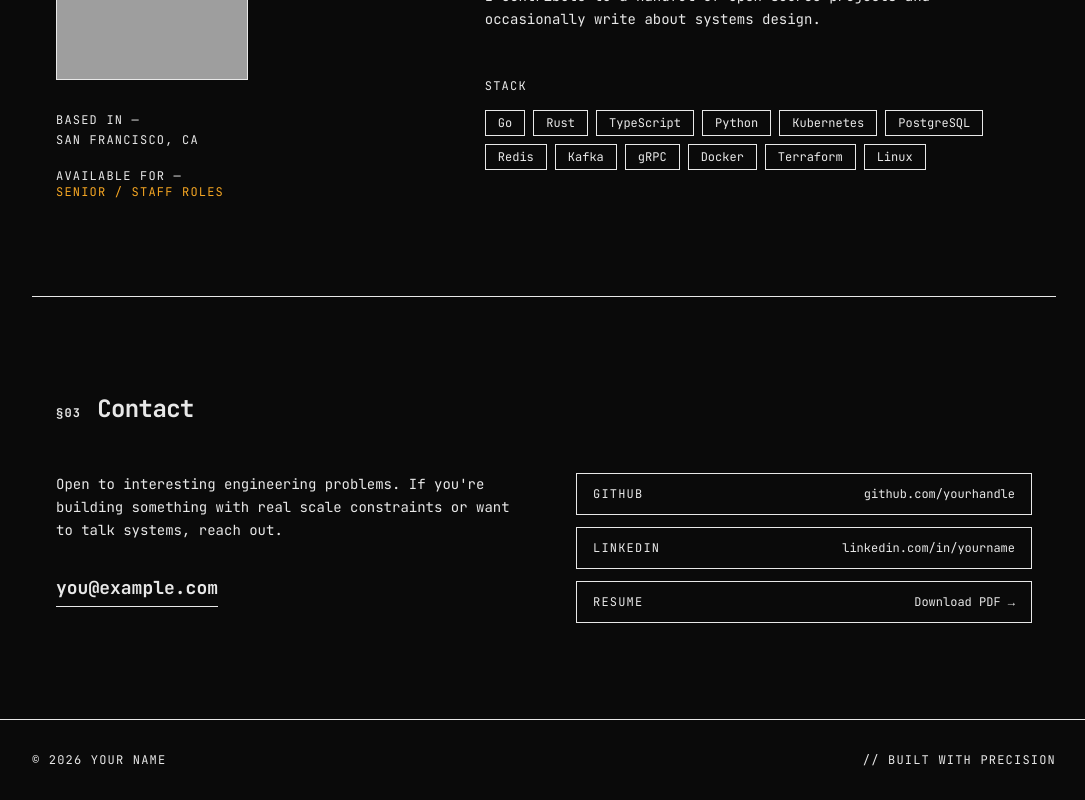
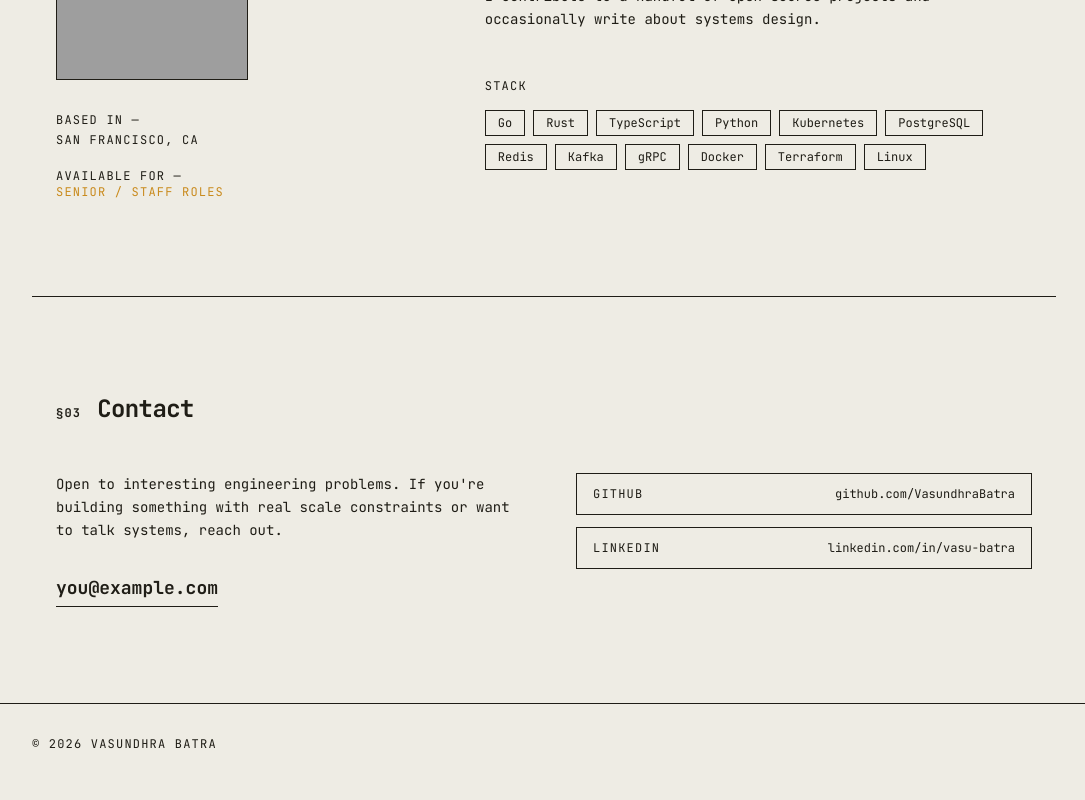
Before and after one commit to VasundhraBatra/VasundhraBatra.github.io, a React (Vite) app: page / in a window 1280 px wide. Shown: the part 1946-2746 px from the top of the page, without its empty margins (96-1181 px from the left). Built offline with nearby package versions, Linux system fonts and the light colour scheme; grey boxes are pictures that could not be loaded; the HTML template or start-up script is replaced by a standard one.

Commit message:
Changes_part1

```diff
--- a/src/App.tsx
+++ b/src/App.tsx
@@ -35,7 +35,7 @@ function Nav() {
     <nav className="fixed top-0 left-0 right-0 z-50 border-b border-[--color-border] bg-[--color-bg]/90 backdrop-blur">
       <div className="max-w-5xl mx-auto px-6 flex items-center justify-between h-14">
         <span className="text-[--color-accent] text-sm font-bold tracking-widest uppercase">
-          &#x2f;&#x2f;&nbsp;YN
+          VB
         </span>
         <div className="flex gap-8 text-xs text-[--color-dim] tracking-widest uppercase">
           {["work", "about", "contact"].map((s) => (
@@ -60,8 +60,8 @@ function Hero() {
         Software Engineer — Systems &amp; Infrastructure
       </div>
       <h1 className="text-[clamp(2.8rem,8vw,6rem)] font-bold leading-[0.9] tracking-tight text-[--color-text] mb-8">
-        Your<br />
-        <span className="text-[--color-accent]">Name.</span>
+        Vasundhra<br />
+        <span className="text-[--color-accent]">Batra.</span>
       </h1>
       <p className="max-w-xl text-[--color-dim] text-sm leading-relaxed mb-12">
         I build reliable, high-throughput systems at the intersection of
@@ -179,7 +179,7 @@ function About() {
           <div className="mb-8 relative w-48 h-48 border border-[--color-border]">
             <img
               src="/headshot.jpg"
-              alt="Your Name"
+              alt="Vasundhra Batra"
               className="w-full h-full object-cover grayscale hover:grayscale-0 transition-all duration-500"
               onError={(e) => {
                 (e.target as HTMLImageElement).style.display = "none";
@@ -279,13 +279,14 @@ function Contact() {
 
         <div className="flex flex-col gap-3">
           {[
-            ["GitHub", "github.com/yourhandle"],
-            ["LinkedIn", "linkedin.com/in/yourname"],
-            ["Resume", "Download PDF →"],
-          ].map(([label, val]) => (
+            ["GitHub", "github.com/VasundhraBatra", "https://github.com/VasundhraBatra?tab=repositories"],
+            ["LinkedIn", "linkedin.com/in/vasu-batra", "https://www.linkedin.com/in/vasu-batra/"],
+          ].map(([label, val, url]) => (
             <a
               key={label}
-              href="#"
+              href={url}
+              target="_blank"
+              rel="noopener noreferrer"
               className="group flex items-center justify-between border border-[--color-border] px-4 py-3 hover:border-[--color-accent] transition-colors duration-150"
             >
               <span className="text-xs uppercase tracking-widest text-[--color-muted] group-hover:text-[--color-accent]">
@@ -305,9 +306,8 @@ function Contact() {
 function Footer() {
   return (
     <footer className="border-t border-[--color-border] py-8 px-6">
-      <div className="max-w-5xl mx-auto flex items-center justify-between text-xs text-[--color-muted] uppercase tracking-widest">
-        <span>© 2026 Your Name</span>
-        <span className="text-[--color-accent]">&#x2f;&#x2f; Built with precision</span>
+      <div className="max-w-5xl mx-auto text-xs text-[--color-muted] uppercase tracking-widest">
+        <span>© 2026 Vasundhra Batra</span>
       </div>
     </footer>
   );
--- a/src/index.css
+++ b/src/index.css
@@ -3,13 +3,13 @@
 
 :root {
   --font-mono: 'JetBrains Mono', ui-monospace, monospace;
-  --color-bg: #0a0a0a;
-  --color-surface: #111111;
-  --color-border: #222222;
-  --color-muted: #444444;
-  --color-dim: #888888;
-  --color-text: #e8e8e8;
-  --color-accent: #f5a623;
+  --color-bg: #eeece4;
+  --color-surface: #f8f7f1;
+  --color-border: #d8d4c4;
+  --color-muted: #847d68;
+  --color-dim: #655f4d;
+  --color-text: #1f1d16;
+  --color-accent: #c98a1c;
 }
 
 * {
```
Also changed, not shown: .figma/make/site.json.
